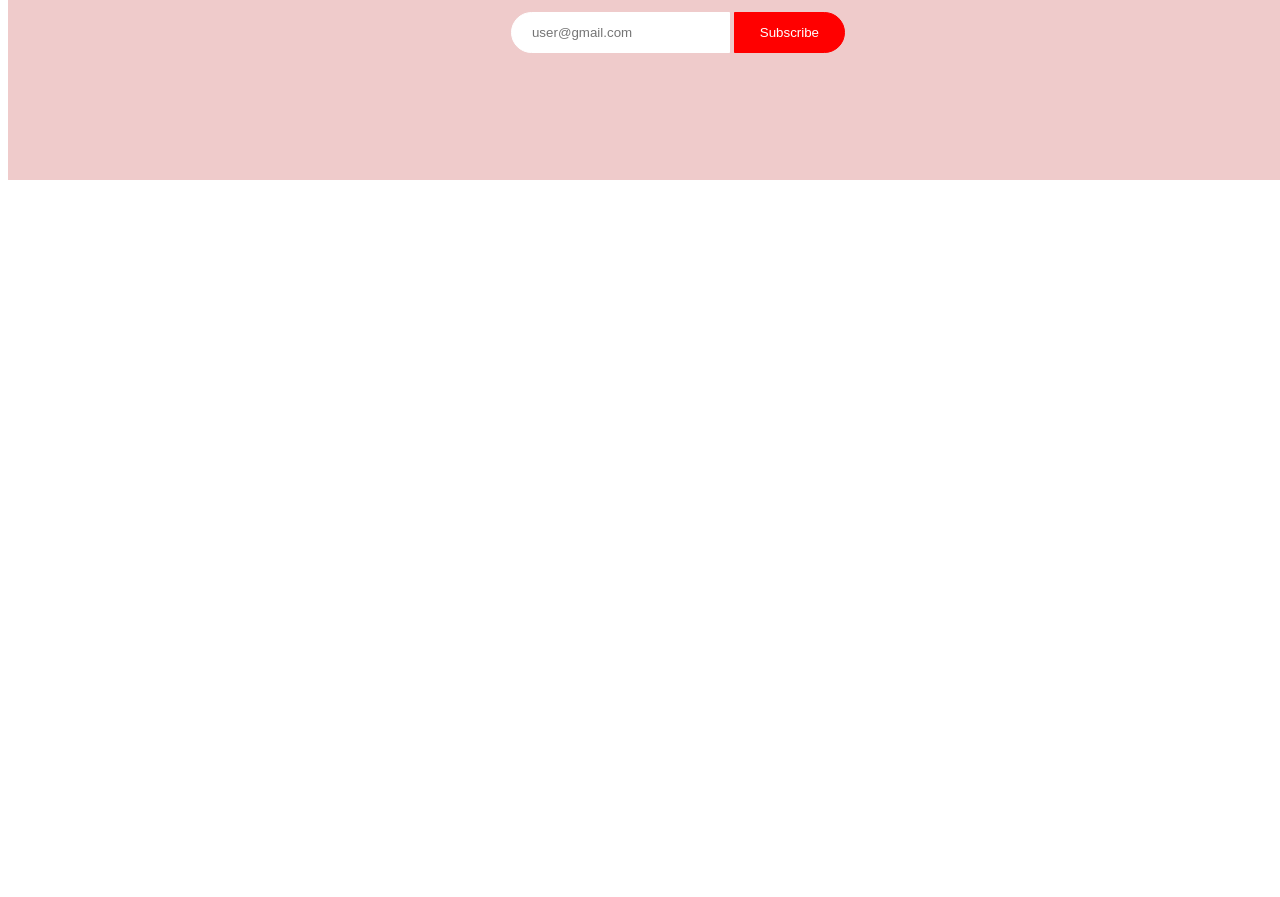
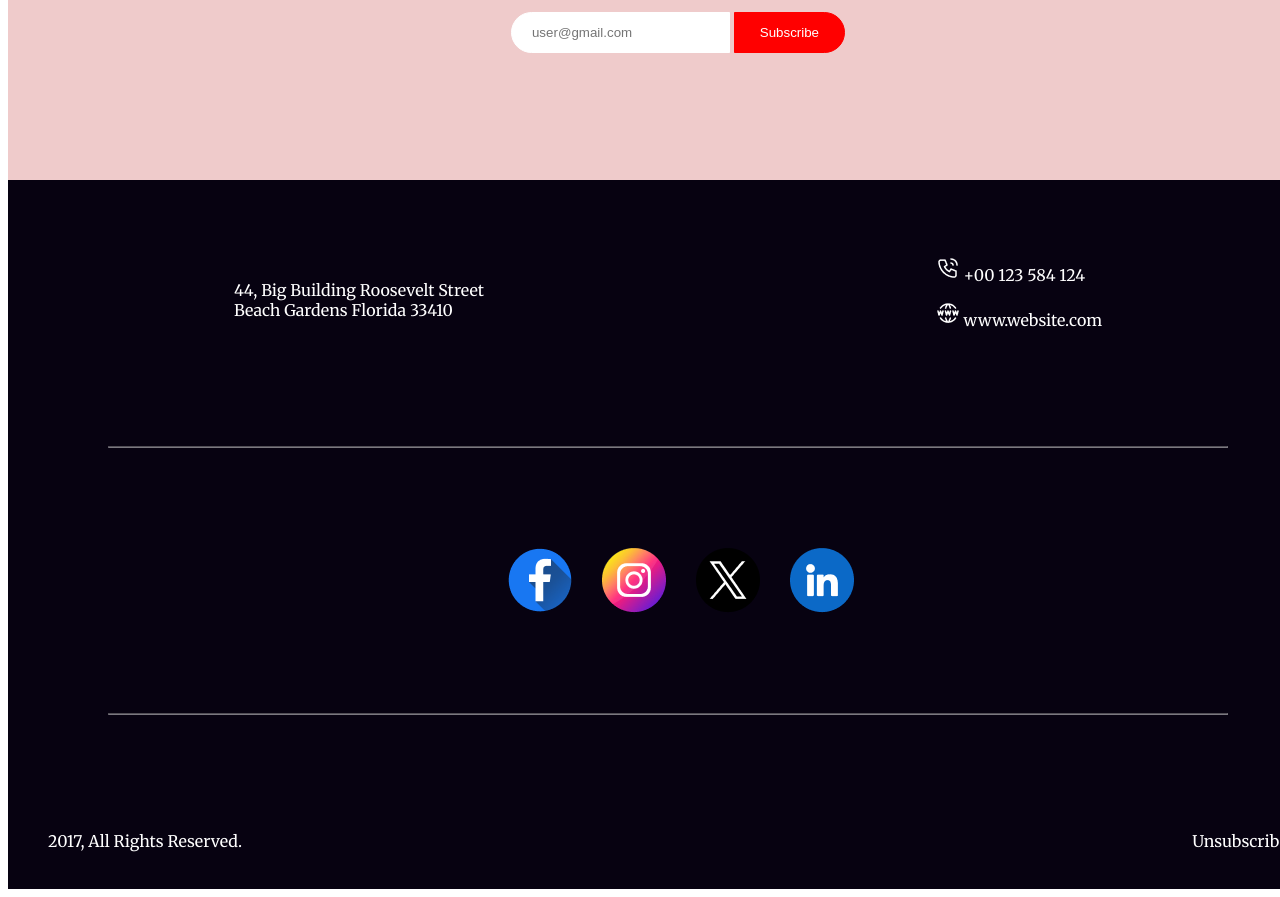
Before and after one commit to ashik4224/new-year-offer-projects, a plain HTML site: page index.html in a window 1280 px wide. Shown: the part 6012-6909 px from the top of the page. Before the commit the page ends 6292 px from the top, so only its background shows below. Drawn offline with Linux system fonts and the light colour scheme.

Commit message:
Added and Update My html and css files

```diff
--- a/index.html
+++ b/index.html
@@ -135,8 +135,31 @@
         </section>
         <!-- section-6 end -->
     </main>
+    <!-- footer start -->
     <footer>
+        <div class="foot">
+            <p class="adders">
+                44, Big Building Roosevelt Street <br>
+                Beach Gardens Florida 33410
+            </p>
+            <div class="img-foot">
+                <p class="phone-namber"><img src="icons/Call.png" alt=""> +00 123 584 124</p>
+                <p class="websit"><img src="icons/Website.png" alt=""> www.website.com</p>
+            </div>
+        </div>
+        <hr>
+        <div class="icon">
+            <img src="icons/Facebook.png" alt="">
+            <img src="icons/Instagram.png" alt="">
+            <img src="icons/Twitter.png" alt="">
+            <img src="icons/Linkedin.png" alt="">
+        </div>
+        <hr>
 
+        <div class="close">
+            <p>2017, All Rights Reserved.</p>
+            <p>Unsubscribe</p>
+        </div>
     </footer>
 </body>
 
--- a/styles/styles.css
+++ b/styles/styles.css
@@ -2,7 +2,6 @@
 
 body{
     font-family: "Merriweather", serif;
-    margin-bottom: 100px;
 }
 /* banner styles */
 .banner {
@@ -336,3 +335,44 @@ button{
   background-color: #FF0000;
    border-radius: 0 50px 50px 0;
 }
+
+/* footer section styles */
+footer{
+  width: 1320px;
+  height: 709px;
+  background-color: #070211;
+  color: white;
+  margin: 0 auto;
+}
+
+.foot{
+  display: flex;
+  justify-content: space-around;
+}
+
+.adders{
+  margin-top: 100px;
+}
+
+.img-foot{
+  margin-top: 60px;
+}
+
+footer > hr{
+  margin: 100px;
+  opacity: 0.5;
+}
+
+.icon{
+  display: flex;
+  gap: 30px;
+  margin-left: 500px;
+
+}
+
+.close{
+  display: flex;
+  color: white;
+  justify-content: space-between;
+  margin: 40px 40px;
+}
```
